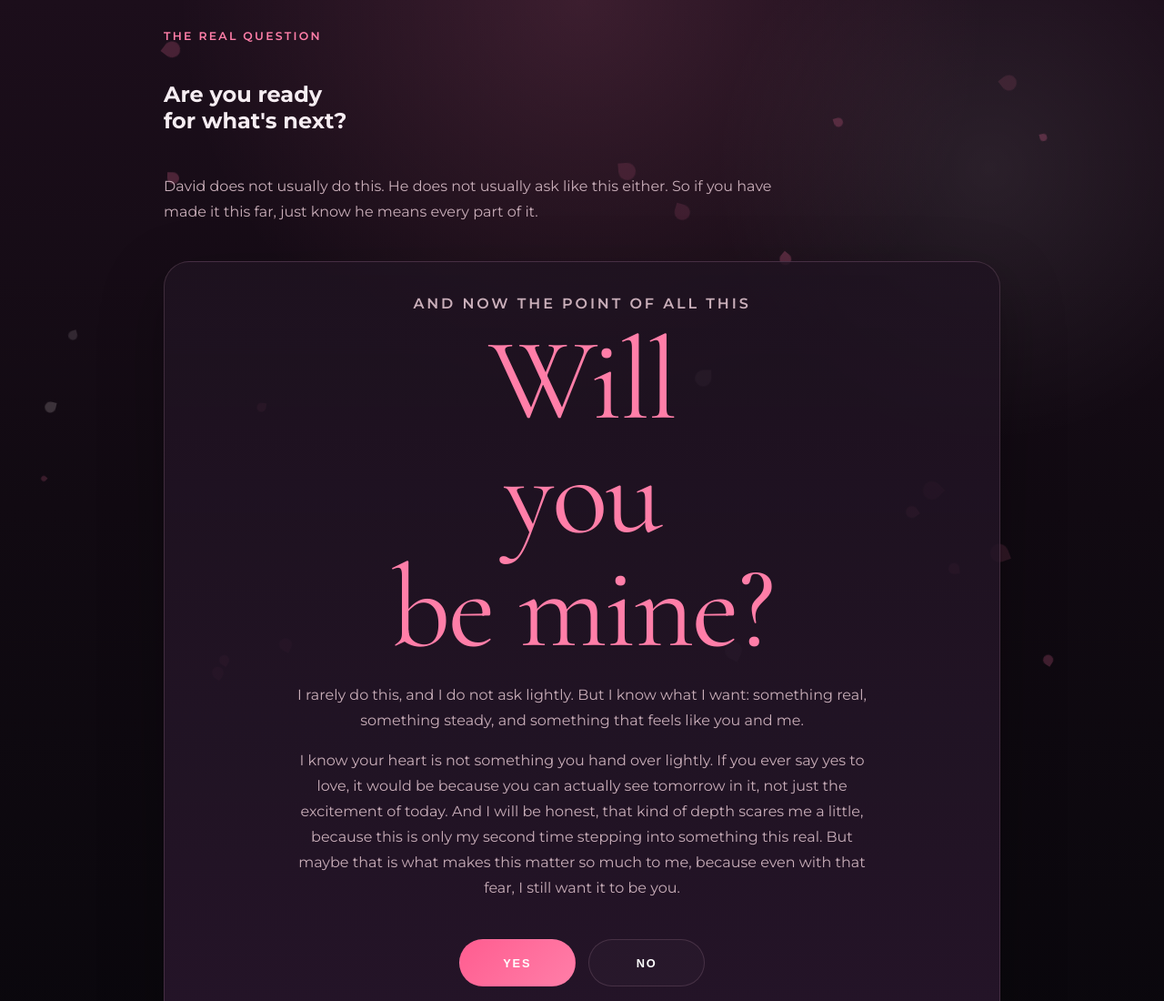
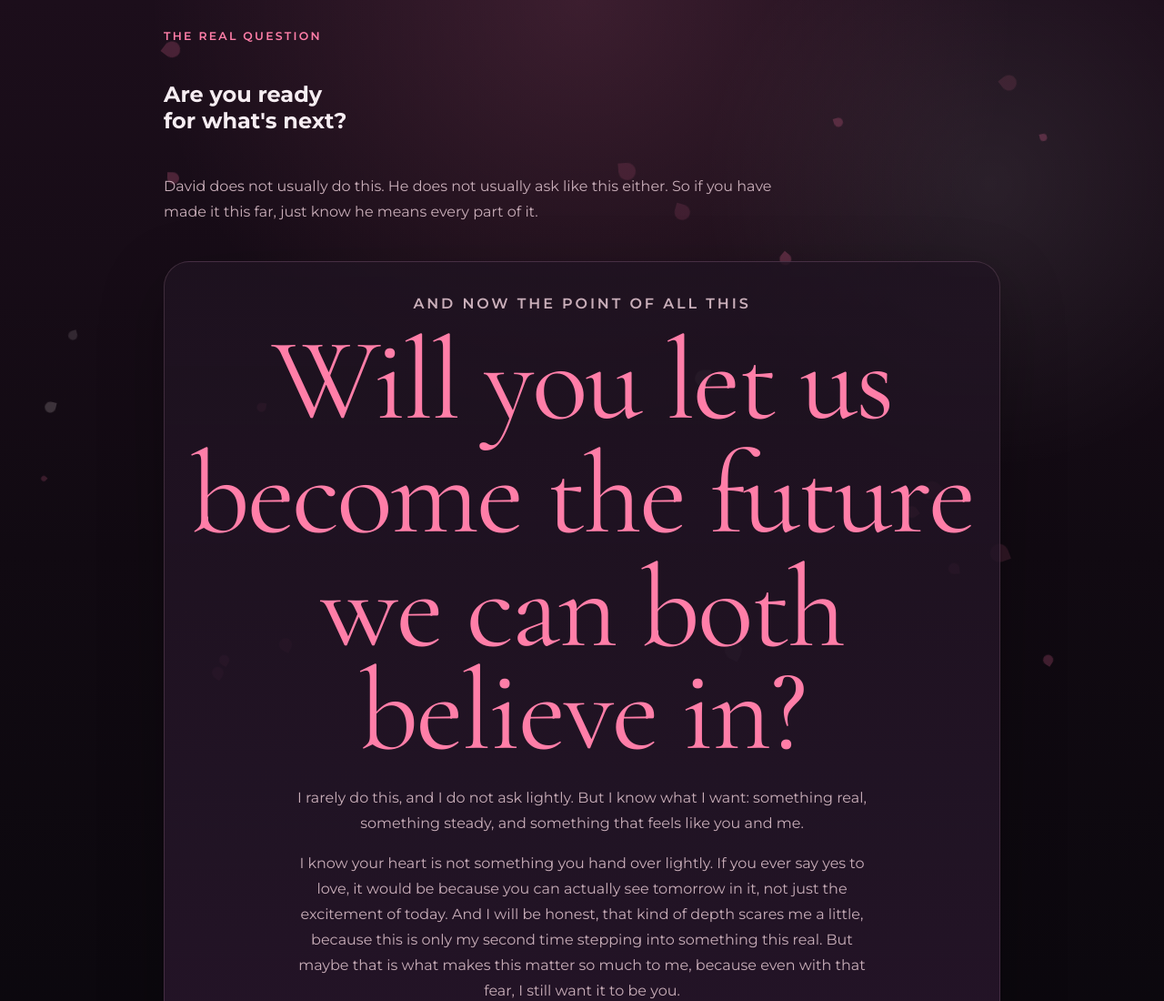
Before and after one commit to ominiknowette/dashivine, a website: page page6-question.html in a window 1280 px wide. Shown: the top 1100 px of the page at 91% size. Drawn offline with nearby package versions, Linux system fonts and the light colour scheme.

Commit message:
Update final question wording

```diff
--- a/page6-question.html
+++ b/page6-question.html
@@ -26,9 +26,9 @@
       <article class="glass-card ask-card">
         <p class="section-kicker">And now the point of all this</p>
         <div class="big-ask">
-          <span>Will</span>
-          <span>you</span>
-          <span>be mine?</span>
+          <span>Will you let us</span>
+          <span>become the future</span>
+          <span>we can both believe in?</span>
         </div>
         <p class="ask-copy">
           I rarely do this, and I do not ask lightly. But I know what I want:
```
